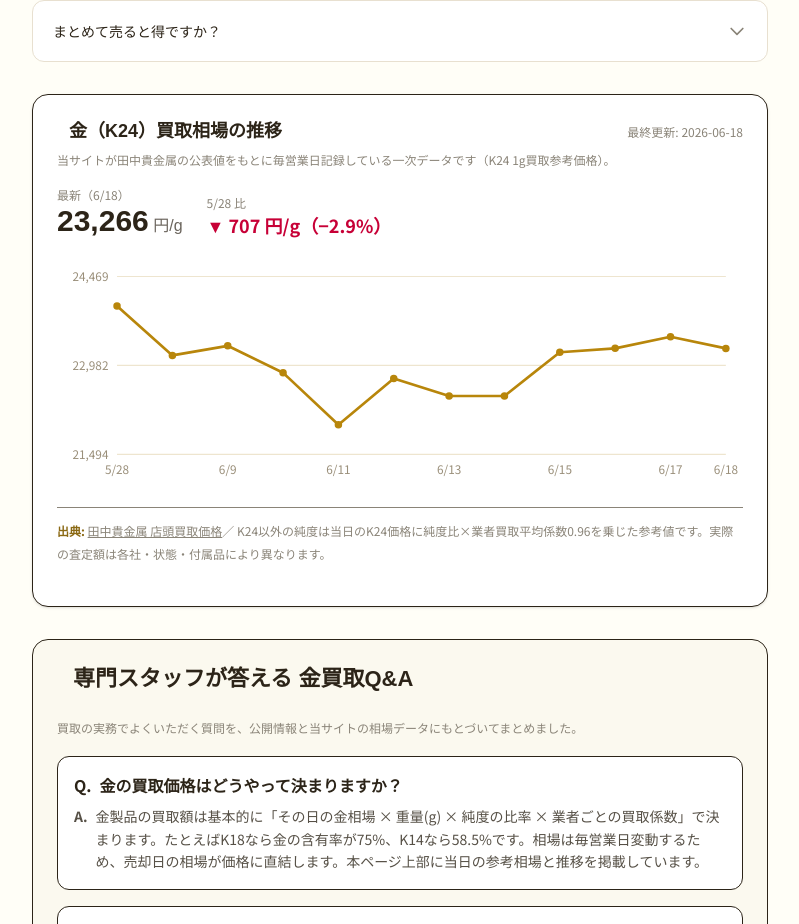
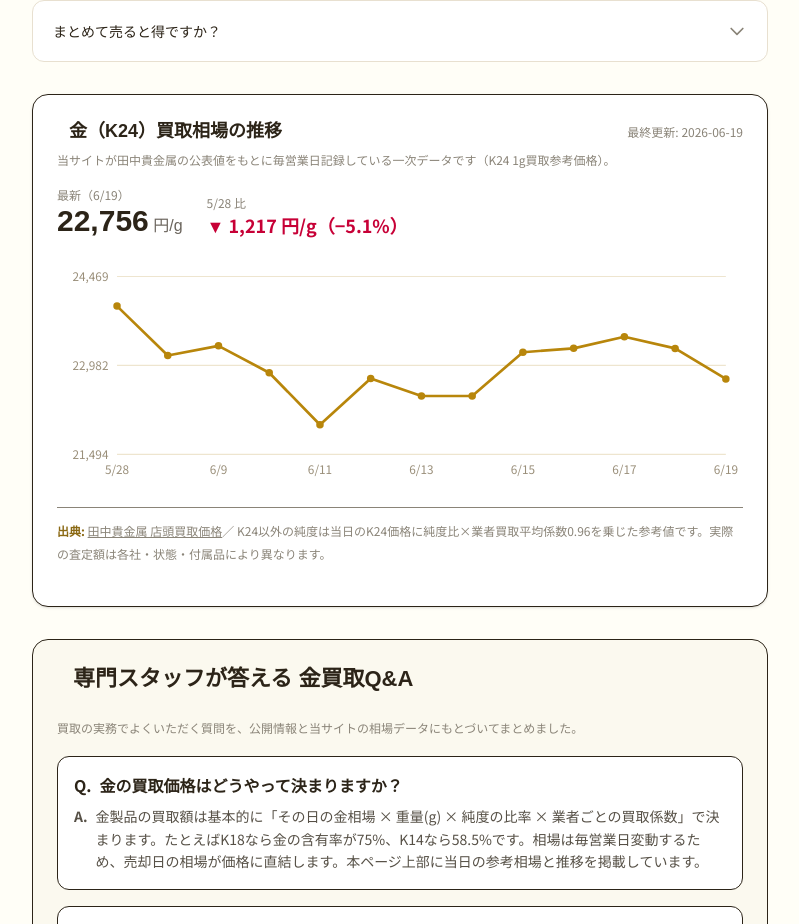
Before and after one commit to webmaster0818/kin-kaitori-biyori, a Next.js app: page /articles/4c-kaitori in a window 1280 px wide. Shown: the part 1280-2204 px from the top of the page, without its empty margins (240-1039 px from the left). Built offline with nearby package versions, Linux system fonts and the light colour scheme; a web font is replaced by a local one.

Commit message:
Daily gold price data: 2026-06-19

```diff
--- a/data/gold-price-history/2026-06.json
+++ b/data/gold-price-history/2026-06.json
@@ -119,5 +119,16 @@
     "k18": 17449,
     "k14": 13572,
     "k10": 9694
+  },
+  {
+    "date": "2026-06-19",
+    "au_buyback": 23704,
+    "pt_buyback": 9389,
+    "ag_buyback": 368.17,
+    "k24": 22756,
+    "k22": 20860,
+    "k18": 17067,
+    "k14": 13274,
+    "k10": 9482
   }
 ]
--- a/data/gold-price-trend.json
+++ b/data/gold-price-trend.json
@@ -130,5 +130,16 @@
     "k18": 17449,
     "k14": 13572,
     "k10": 9694
+  },
+  {
+    "date": "2026-06-19",
+    "au_buyback": 23704,
+    "pt_buyback": 9389,
+    "ag_buyback": 368.17,
+    "k24": 22756,
+    "k22": 20860,
+    "k18": 17067,
+    "k14": 13274,
+    "k10": 9482
   }
 ]
--- a/data/gold-spot-prices.json
+++ b/data/gold-spot-prices.json
@@ -1,24 +1,24 @@
 {
-  "date": "2026-06-18",
+  "date": "2026-06-19",
   "source": "https://gold.tanaka.co.jp/commodity/souba/",
   "source_label": "田中貴金属",
-  "fetched_at": "2026-06-18T11:05:00.891423",
+  "fetched_at": "2026-06-19T11:05:00.471797",
   "tanaka_official": {
-    "au_buyback_per_g": 24235,
-    "au_retail_per_g": 24591,
-    "pt_buyback_per_g": 9768,
-    "pt_retail_per_g": 10191,
-    "ag_buyback_per_g": 386.87,
-    "ag_retail_per_g": 403.92
+    "au_buyback_per_g": 23704,
+    "au_retail_per_g": 24061,
+    "pt_buyback_per_g": 9389,
+    "pt_retail_per_g": 9812,
+    "ag_buyback_per_g": 368.17,
+    "ag_retail_per_g": 385.22
   },
   "purity_buyback_estimate_per_g": {
-    "k24": 23266,
-    "k22": 21327,
-    "k18": 17449,
-    "k14": 13572,
-    "k10": 9694,
-    "k18wg": 17449,
-    "k18pg": 17449
+    "k24": 22756,
+    "k22": 20860,
+    "k18": 17067,
+    "k14": 13274,
+    "k10": 9482,
+    "k18wg": 17067,
+    "k18pg": 17067
   },
   "note": "純度別価格は田中貴金属公開のK24店頭買取価格から純度比×業者買取平均係数0.96で算出した参考値です。実際の業者査定額は各社・状態・付属品により異なります。"
 }
--- a/public/widget.js
+++ b/public/widget.js
@@ -3,9 +3,9 @@
   if (!s) return;
   var box = document.createElement('div');
   box.setAttribute('style', 'box-sizing:border-box;max-width:320px;font-family:-apple-system,"Hiragino Sans","Noto Sans JP",sans-serif;border:1px solid #d9c58a;border-radius:12px;padding:14px 16px;background:linear-gradient(135deg,#fffdf5,#faf3df);color:#3a3326;line-height:1.5;');
-  box.innerHTML = '<div style="font-size:11px;color:#8a7a55;margin-bottom:4px;">本日の金買取相場の目安（2026-06-18・田中貴金属公表値より純度換算）</div>'
-    + '<div style="font-size:22px;font-weight:700;color:#9a7b2d;">K24 23,266円<span style="font-size:12px;font-weight:400;">/g</span></div>'
-    + '<div style="font-size:13px;margin-top:2px;">K18 17,449円/g ・ K14 13,572円/g</div>'
+  box.innerHTML = '<div style="font-size:11px;color:#8a7a55;margin-bottom:4px;">本日の金買取相場の目安（2026-06-19・田中貴金属公表値より純度換算）</div>'
+    + '<div style="font-size:22px;font-weight:700;color:#9a7b2d;">K24 22,756円<span style="font-size:12px;font-weight:400;">/g</span></div>'
+    + '<div style="font-size:13px;margin-top:2px;">K18 17,067円/g ・ K14 13,274円/g</div>'
     + '<div style="font-size:11px;margin-top:8px;"><a href="https://gold-biyori.com/souba-dashboard/" target="_blank" rel="noopener" style="color:#9a7b2d;text-decoration:underline;">金買取日和｜金価格ダッシュボード</a>（毎日自動更新）</div>'
     + '<div style="font-size:10px;color:#9b8e6e;margin-top:4px;">※理論上の目安。実際の買取額は業者・状態により異なります。</div>';
   s.parentNode.insertBefore(box, s);
```
